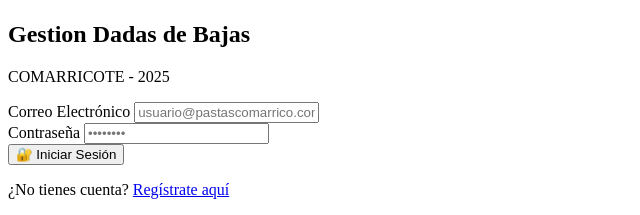
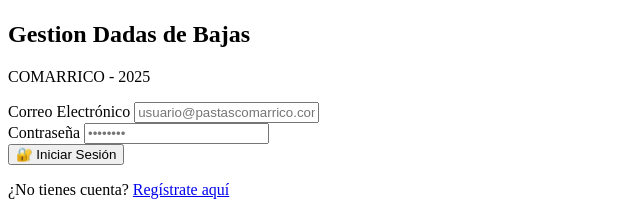
Before and after one commit to practicantetransfdigital/Dadas-de-baja, a plain HTML site: page html/index.html in a window 1280 px wide. Shown: the part 311-526 px from the top of the page, 0-640 px from the left. Drawn offline with Linux system fonts and the light colour scheme.

Commit message:
Titulo cambiado

```diff
--- a/html/index.html
+++ b/html/index.html
@@ -23,7 +23,7 @@
                 </div>
             </div>
             <h2 class="login-title">Gestion Dadas de Bajas</h2>
-            <p class="login-subtitle">COMARRICOTE - 2025</p>
+            <p class="login-subtitle">COMARRICO - 2025</p>
 
             <form id="loginForm">
                 <div class="form-group">
```
